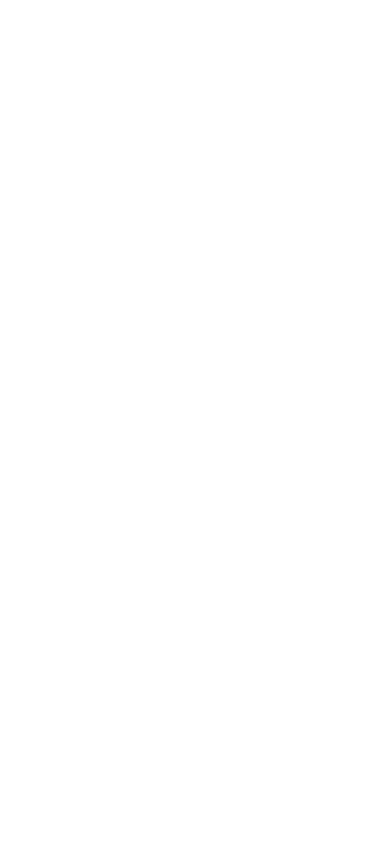
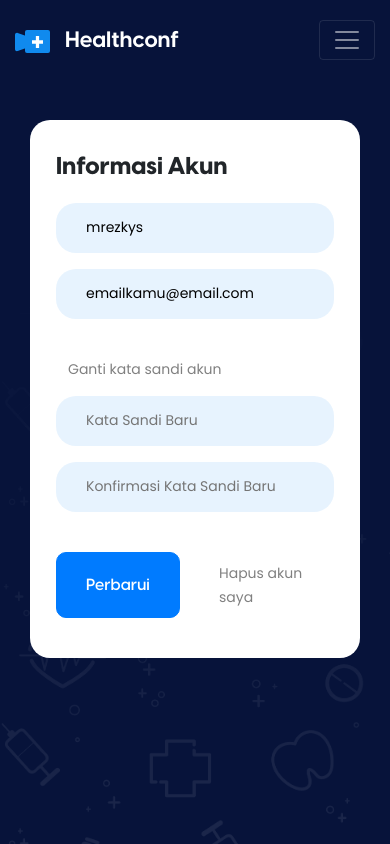
Before and after one commit to mrezkys/healthconf, a Nuxt app: page /dashboard/profile in a window 390 px wide. Before the commit this address had no page. Built offline with nearby package versions, Linux system fonts and the light colour scheme.

Commit message:
feat: create profile page ui

```diff
--- /dev/null
+++ b/pages/dashboard/profile.vue
@@ -0,0 +1,182 @@
+<template>
+    <div class="profile-page">
+        <div class="container-lg">
+            <DashboardNavbar/>
+        </div>
+        <div class="section-1">
+            <div class="container-lg">
+                <div class="col-xl-6 offset-xl-3 col-md-8 offset-md-2">
+                    <img class="healthconfbox" src="~assets/icons/healthconfbox.svg" alt="">
+                    <div class="form-box">
+                        <h4 class="header">Informasi Akun</h4>
+                        <form action="">
+                            <input type="text" class="" placeholder="Nama Lengkap" value="mrezkys">
+                            <input type="email" class="" placeholder="Alamat Email" value="emailkamu@email.com">
+                            <div class="change-password">
+                                <p class="subheader">Ganti kata sandi akun</p>
+                                <input type="password" class="" placeholder="Kata Sandi Baru">
+                                <input type="password" class="" placeholder="Konfirmasi Kata Sandi Baru">
+                            </div>
+                            <div class="row  submit-box">
+                                <div class="col-6 my-auto">
+                                    <NuxtLink to="/dashboard"><button class="btn btn-primary">Perbarui</button></NuxtLink>
+                                </div>
+                                <div class="col-6  pl-4 my-auto">
+                                    <a href="/">Hapus akun saya</a>
+                                </div>
+                            </div>
+                        </form>
+                    </div>
+                </div>
+            </div>
+        </div>
+    </div>
+</template>
+
+<style scoped>
+
+    .healthconfbox{
+        position: absolute;
+        z-index: 2;
+        top: -56px;
+        right: -48px;
+    }
+
+    .profile-page{
+        background-color: #07133A;
+        min-height: 100vh;
+        background-image: url(~assets/images/background-accent.png);
+        background-size: cover;
+        background-position: bottom;
+    }
+
+
+    .profile-page .section-1{
+        padding: 80px 0;
+    }
+
+    .profile-page .section-1 .form-box{
+        background-color: white;
+        border-radius: 20px;
+        padding: 50px 50px 70px 50px;
+    }
+
+    .profile-page .section-1 .form-box .header{
+        font-family: 'Visby CF';
+        font-weight: 800;
+        font-size: 24px;
+        line-height: 170%;
+        margin: 0;
+    }
+
+
+    .profile-page .section-1 .form-box form input{
+        width: 100%;
+        margin-top: 24px;
+        height: 60px;
+        font-size: 18px;
+        border-radius: 20px;
+        border: none;
+        background-color: rgb(159, 208, 249, 25%);
+        font-size: 18px;
+        padding-left: 30px;
+    }
+
+    .profile-page .section-1 .form-box form input:focus{
+        border-radius: 20px;
+        border: 1px solid #108AEE;
+        outline: none;
+    }
+
+    .profile-page .section-1 .form-box form .change-password{
+        margin-top: 40px;
+    }
+
+    .profile-page .section-1 .form-box form .change-password .subheader{
+        margin: 0;
+        margin-left: 12px;
+        color: grey;
+    }
+
+
+    .profile-page .section-1 .form-box form .submit-box{
+        margin-top: 40px;
+    }
+
+    .profile-page .section-1 .form-box form .submit-box button{
+        padding-top: 20px;
+        padding-bottom: 20px;
+        width: 100%;
+        border-radius: 10px;
+        font-size: 22px;
+        font-family: 'Visby CF';
+        font-weight: 600;
+    }
+
+    .profile-page .section-1 .form-box form .submit-box a{
+        font-size: 16px;
+        color: grey;
+
+    }
+
+
+    /* TODO: make responisve for tablet because there is overflowed content */
+
+    /* Mobile Responsive */
+    @media (max-width: 575.98px) {
+        .healthconfbox{
+            display: none;
+        }
+
+        .profile-page{
+            background-color: #07133A;
+            min-height: 100vh;
+            background-image: url(~assets/images/background-accent.png);
+            background-size: cover;
+            background-position: bottom;
+        }
+
+        .profile-page .section-1{
+            padding: 40px 0;
+        }
+
+        .profile-page .section-1 .form-box{
+            background-color: white;
+            border-radius: 20px;
+            padding: 26px 26px 40px 26px;
+        }
+
+        .profile-page .section-1 .form-box .change-password .subheader{
+            font-size: 14px;
+        }
+
+        .profile-page .section-1 .form-box .header{
+            font-size: 24px;
+        }
+
+
+        .profile-page .section-1 .form-box .header{
+            font-size: 24px;
+        }
+
+        .profile-page .section-1 .form-box form input{
+            width: 100%;
+            margin-top: 16px;
+            height: 50px;
+            border-radius: 20px;
+            border: none;
+            background-color: rgb(159, 208, 249, 25%);
+            font-size: 14px;
+            padding-left: 30px;
+        }
+
+        .profile-page .section-1 .form-box form .submit-box button{
+            font-size: 16px;
+        }
+
+        .profile-page .section-1 .form-box form .submit-box a{
+            font-size: 14px;
+        }
+  }
+
+</style>
```
